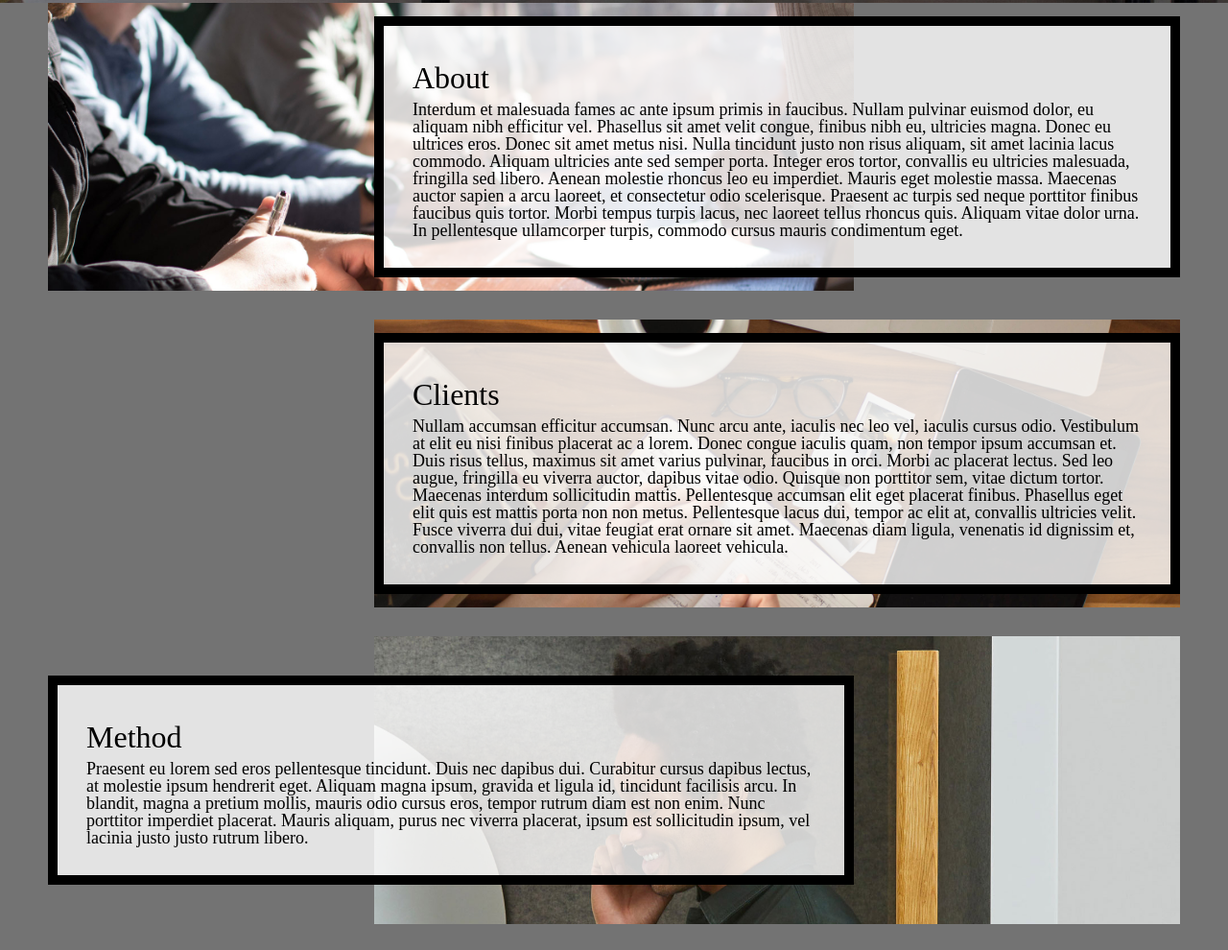
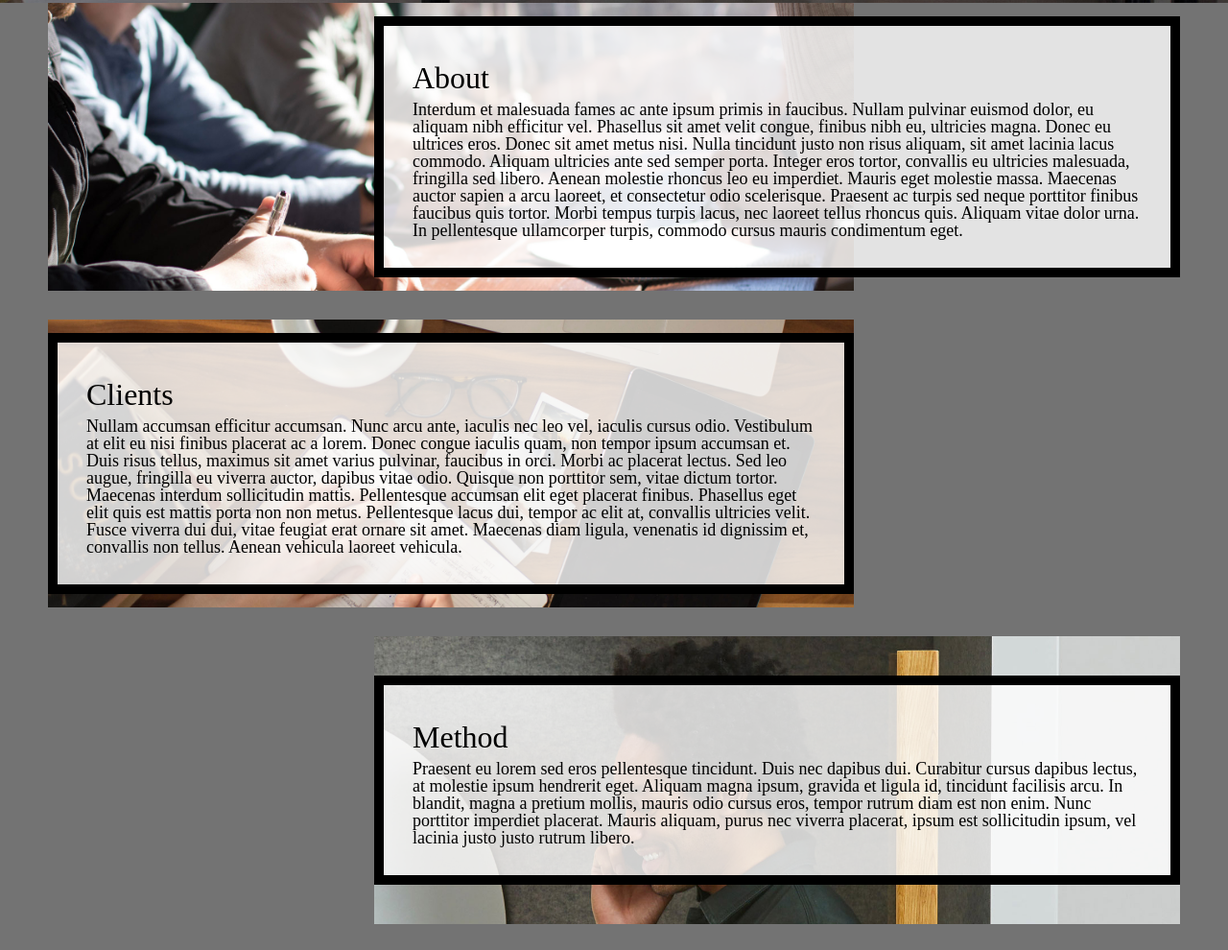
Before and after one commit to XiaoliZhu111/homework3-2022, a plain HTML site: page index.html in a window 1280 px wide. Shown: the part 475-1465 px from the top of the page at 96% size. Drawn offline with Linux system fonts and the light colour scheme.

Commit message:
Add files via upload

```diff
--- a/css/style.css
+++ b/css/style.css
@@ -158,22 +158,17 @@ img{
 }
 #about{
   grid-row:1;
-  align-items: center;
-
 }
 #clients{
   grid-row:2;
-  align-items: center;
 
 }
 #method{
   grid-row:3;
-  align-items: center;
 }
 
 #contant{
   grid-row:4;
-  align-items: center;
 
 }
 .text{
@@ -207,12 +202,12 @@ img{
     grid-template-columns: 50px auto 500px auto 50px;
     grid-template-rows: 300px 300px 300px 300px;
   }
-  #about, #clients, .method-image, .contact-image{
+  #about, #method, .clients-image, .contact-image{
     grid-column-start: 3;
     grid-column-end: span 2;
 
   }
-  #method, #contant, .about-image, .clients-image{
+  #clients, #contant, .about-image, .method-image{
     grid-column-start: 2;
     grid-column-end: span 2;
   }
```
